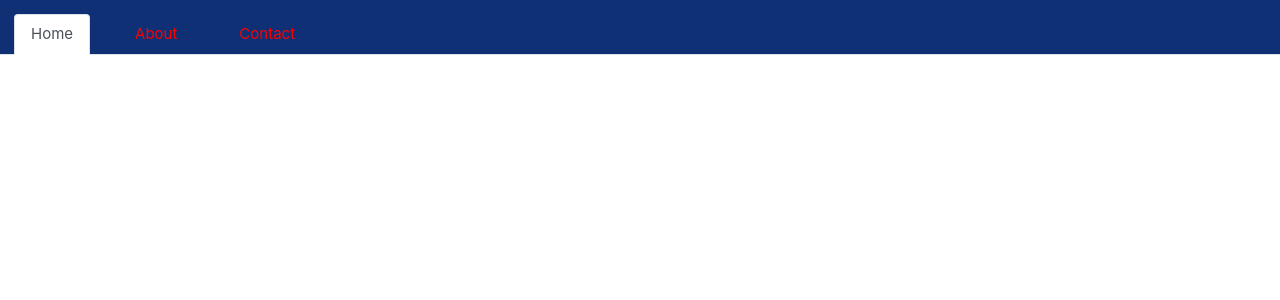
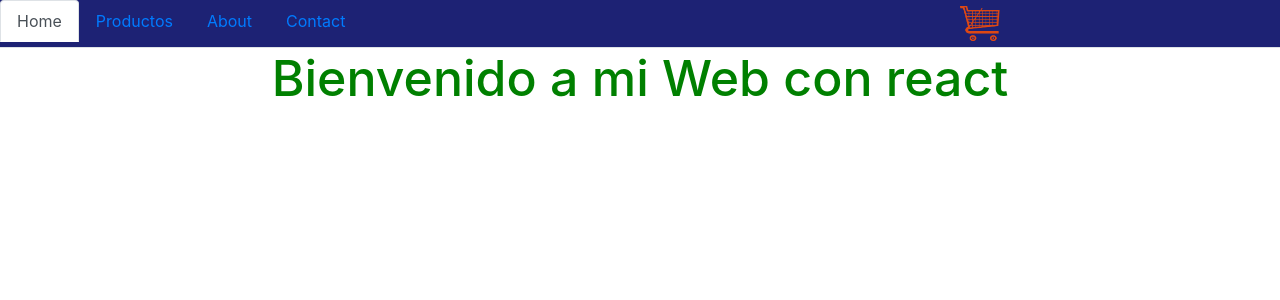
Before and after one commit to maxibarra/React-ProyectoFinal, a React (Create React App) app: page / in a window 1280 px wide. Shown: the top 300 px of the page. Built offline with nearby package versions, Linux system fonts and the light colour scheme.

Commit message:
Incorporando el cart y un item conteiner desafio3

```diff
--- a/src/App.js
+++ b/src/App.js
@@ -1,15 +1,13 @@
 import NavBar from './components/NavBar';
-import './components/NavBar.css';
-import './App.css';
 import 'bootstrap/dist/css/bootstrap.min.css';
+import ItemListConteiner from './components/ItemListConteiner'
 
 
 function App(){
   return (
     <div className="App">
-
       <NavBar/>
-
+      <ItemListConteiner greeting="Bienvenido a mi Web con react"/>
     </div>
   );
 }
--- /dev/null
+++ b/src/components/CartWidget.css
@@ -0,0 +1,8 @@
+.shop-cart img{
+    margin:6px;
+    width: 40px;
+    height:35px;
+}
+.shop-cart{
+     padding-left: 37rem;
+}
--- /dev/null
+++ b/src/components/CartWidget.js
@@ -0,0 +1,15 @@
+import React from 'react';
+import image from '../assets/shop-cart.png'
+import './CartWidget.css';
+
+
+function CartWidget(props) {
+        return (
+            <div className="shop-cart">
+                <a href="#"><img src={image} alt=""/></a>
+            </div>
+        )
+}
+
+
+export default CartWidget;
--- /dev/null
+++ b/src/components/ItemListConteiner.css
@@ -0,0 +1,7 @@
+
+.ItemConteiner h3{
+    color:green;
+    font-size:50px;
+    display:flex;
+    justify-content: center;
+}
--- /dev/null
+++ b/src/components/ItemListConteiner.js
@@ -0,0 +1,13 @@
+import React from 'react'
+import './ItemListConteiner.css'
+
+function ItemListConteiner(props){
+    return(
+        <div className="ItemConteiner">
+            <h3>{props.greeting}</h3>
+        </div>
+    )
+}
+
+
+export default ItemListConteiner;
--- a/src/components/NavBar.css
+++ b/src/components/NavBar.css
@@ -1,10 +1,7 @@
-.nav-item a{
+.nav{
+    background-color:rgba(6, 12, 102, 0.904);
+}
+
+.nav a:hover{
     color:red;
-    margin:14px;
-    font-size: 15px;
-
 }
-.nav-item a:hover{
-    color:rgb(53, 158, 59);
-
-}
--- a/src/components/NavBar.js
+++ b/src/components/NavBar.js
@@ -1,8 +1,12 @@
 import React from 'react';
 import {Nav} from 'react-bootstrap';
+import CartWidget from './CartWidget';
+import './NavBar.css';
 
 
-export default function NavBar() {
+
+
+function NavBar(){
     return (
 
       <Nav variant="tabs" defaultActiveKey="/home">
@@ -10,11 +14,22 @@ export default function NavBar() {
           <Nav.Link href="/home"> Home </Nav.Link>
         </Nav.Item>
         <Nav.Item>
-    <Nav.Link  eventKey="link-1"> About </Nav.Link>
+          <Nav.Link  eventKey="link-1"> Productos </Nav.Link>
         </Nav.Item>
         <Nav.Item>
-    <Nav.Link  eventKey="link-2" >  Contact </Nav.Link>
+          <Nav.Link  eventKey="link-2" >  About </Nav.Link>
         </Nav.Item>
+        <Nav.Item>
+          <Nav.Link  eventKey="link-3" > Contact  </Nav.Link>
+        </Nav.Item>
+         <Nav.Item>
+         <CartWidget/>
+         </Nav.Item>
+
+
        </Nav>
-    )
+    );
+
 }
+
+export default NavBar;
```
Also changed, not shown: src/assets/shop-cart.png (added). Lines whose indentation alone changed are shown as unchanged.
